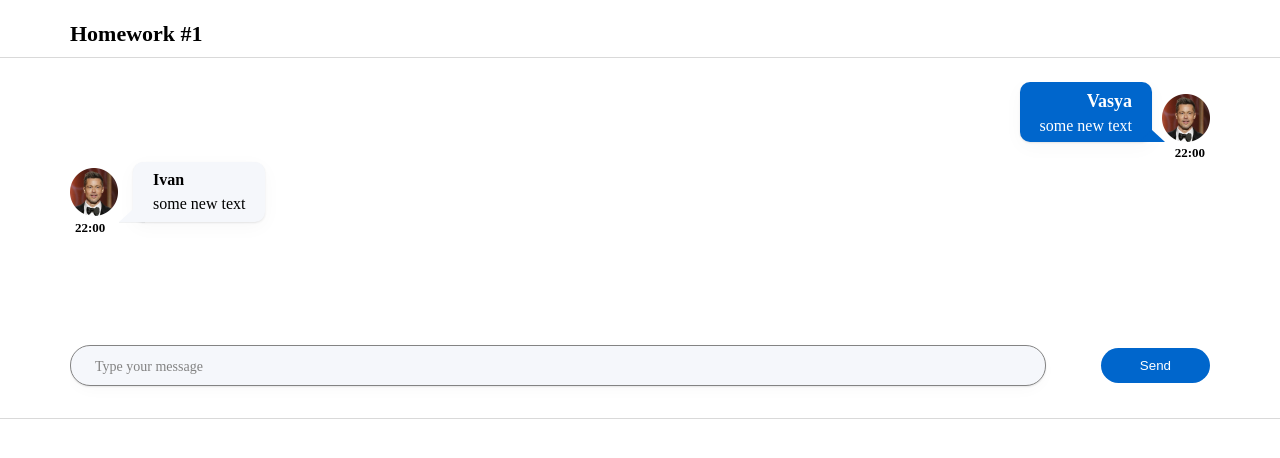
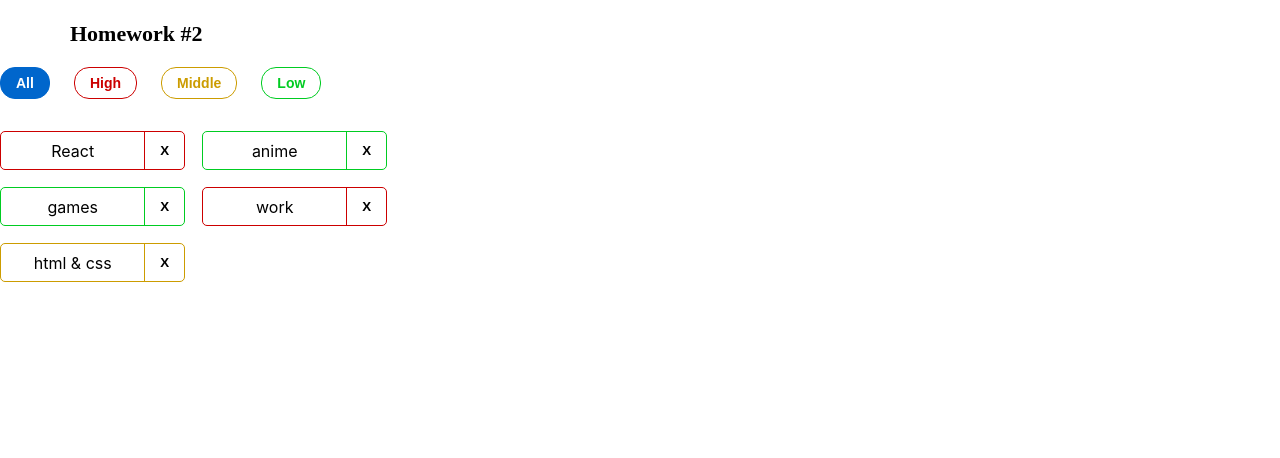
Before and after one commit to warning11223/hws-2, a React (Create React App) app: page /#/pre-junior in a window 1280 px wide. Before the commit this address led to /. Shown: the top 458 px of the page. Built offline with nearby package versions, Linux system fonts and the light colour scheme.

Commit message:
hw-02 task have done

```diff
--- a/src/s1-main/App.module.css
+++ b/src/s1-main/App.module.css
@@ -14,6 +14,7 @@
     line-height: 27px;
     padding-top: 20px;
     margin-left: 70px;
+    margin-bottom: 20px;
 }
 .hwContainer {
     max-width: 1140px;
--- a/src/s1-main/App.tsx
+++ b/src/s1-main/App.tsx
@@ -1,13 +1,14 @@
 import React from 'react'
 import s from './App.module.css'
 import HW1 from '../s2-homeworks/hw01/HW1'
+import HW2 from '../s2-homeworks/hw02/HW2';
 
 function App() {
     return (
         <div className={s.App}>
-            <HW1/>
+            {/*<HW1/>*/}
             {/*раскомментировать по ходу выполнения*/}
-            {/*<HW2/>*/}
+            <HW2/>
             {/*<HW3/>*/}
             {/*<HW4/>*/}
 
--- a/src/s2-homeworks/hw02/HW2.tsx
+++ b/src/s2-homeworks/hw02/HW2.tsx
@@ -17,16 +17,16 @@ import s2 from '../../s1-main/App.module.css'
 * */
 
 // types
-export type AffairPriorityType = any // need to fix any
+export type AffairPriorityType = 'low' | 'high' | 'middle'
 export type AffairType = {
-    _id: any // need to fix any
-    name: any // need to fix any
+    _id: number
+    name: string
     priority: AffairPriorityType
 }
 export type FilterType = 'all' | AffairPriorityType
 
 // constants
-const defaultAffairs: any = [ // need to fix any
+const defaultAffairs: AffairType[] = [ // need to fix any
     {_id: 1, name: 'React', priority: 'high'}, // студенты могут изменить содержимое name и количество элементов в массиве, ...priority не менять!
     {_id: 2, name: 'anime', priority: 'low'},
     {_id: 3, name: 'games', priority: 'low'},
@@ -35,23 +35,27 @@ const defaultAffairs: any = [ // need to fix any
 ]
 
 // pure helper functions
-export const filterAffairs = (affairs: any, filter: any): any => { // need to fix any
-
-
-    return affairs // need to fix
+export const filterAffairs = (affairs: AffairType[], filter: string): AffairType[] => { // need to fix any
+    return affairs.filter(item => {
+        if (filter === 'all') {
+            return item
+        } else {
+            return item.priority === filter
+        }
+    }) // need to fix
 }
-export const deleteAffair = (affairs: any, _id: any): any => { // need to fix any
-
-    return affairs // need to fix
+export const deleteAffair = (affairs: AffairType[], _id: number): AffairType[] => { // need to fix any
+    return affairs.filter(item => item._id !== _id) // need to fix
 }
 
 function HW2() {
-    const [affairs, setAffairs] = useState<any>(defaultAffairs) // need to fix any
+    const [affairs, setAffairs] = useState<AffairType[]>(defaultAffairs) // need to fix any
     const [filter, setFilter] = useState<FilterType>('all')
 
     const filteredAffairs = filterAffairs(affairs, filter)
-    const deleteAffairCallback = (_id: any) => { // need to fix any
-        // need to fix
+    const deleteAffairCallback = (_id: number) => { // need to fix any
+        const newAffairs = affairs.filter(item => item._id !== _id)
+        setAffairs(newAffairs)
     }
 
     return (
--- a/src/s2-homeworks/hw02/affairs/Affairs.tsx
+++ b/src/s2-homeworks/hw02/affairs/Affairs.tsx
@@ -4,24 +4,24 @@ import {AffairType, FilterType} from '../HW2'
 import s from './Affairs.module.css'
 
 type AffairsPropsType = {
-    data: any // need to fix any
-    setFilter: any
-    deleteAffairCallback: any
+    data: AffairType[] // need to fix any
+    setFilter: React.Dispatch<React.SetStateAction<FilterType>>
+    deleteAffairCallback: (_id: number) => void
     filter: FilterType
 }
 
 function Affairs(props: AffairsPropsType) {
     const setAll = () => {
-        // need to fix
+        props.setFilter('all')
     }
     const setHigh = () => {
-        // need to fix
+        props.setFilter('high')
     }
     const setMiddle = () => {
-        // need to fix
+        props.setFilter('middle')
     }
     const setLow = () => {
-        // need to fix
+        props.setFilter('low')
     }
 
     const cnAll = s.button + ' ' + s.all + (props.filter === 'all' ? ' ' + s.active : '')
--- a/src/s2-homeworks/hw02/affairs/affair/Affair.tsx
+++ b/src/s2-homeworks/hw02/affairs/affair/Affair.tsx
@@ -6,12 +6,12 @@ import s2 from '../Affairs.module.css'
 type AffairPropsType = {
     // key не нужно типизировать
     affair: AffairType
-    deleteAffairCallback: any // need to fix any
+    deleteAffairCallback: (_id: number) => void // need to fix any
 }
 
 function Affair(props: AffairPropsType) {
-    const deleteCallback = () => {
-        // need to fix
+    const deleteCallback = (id: number) => {
+        props.deleteAffairCallback(id)
     }
 
     const nameClass = s.name + ' ' + s2[props.affair.priority]
@@ -24,9 +24,7 @@ function Affair(props: AffairPropsType) {
             className={affairClass}
         >
             <div id={'hw2-name-' + props.affair._id} className={nameClass}>
-                {/*создаёт студент*/}
-
-                {/**/}
+                {props.affair.name}
             </div>
             <div id={'hw2-priority-' + props.affair._id} hidden>
                 {props.affair.priority}
@@ -35,7 +33,7 @@ function Affair(props: AffairPropsType) {
             <button
                 id={'hw2-button-delete-' + props.affair._id}
                 className={buttonClass}
-                // need to fix
+                onClick={() => deleteCallback(props.affair._id)}
 
             >
                 {/*текст кнопки могут изменить студенты*/}
```
